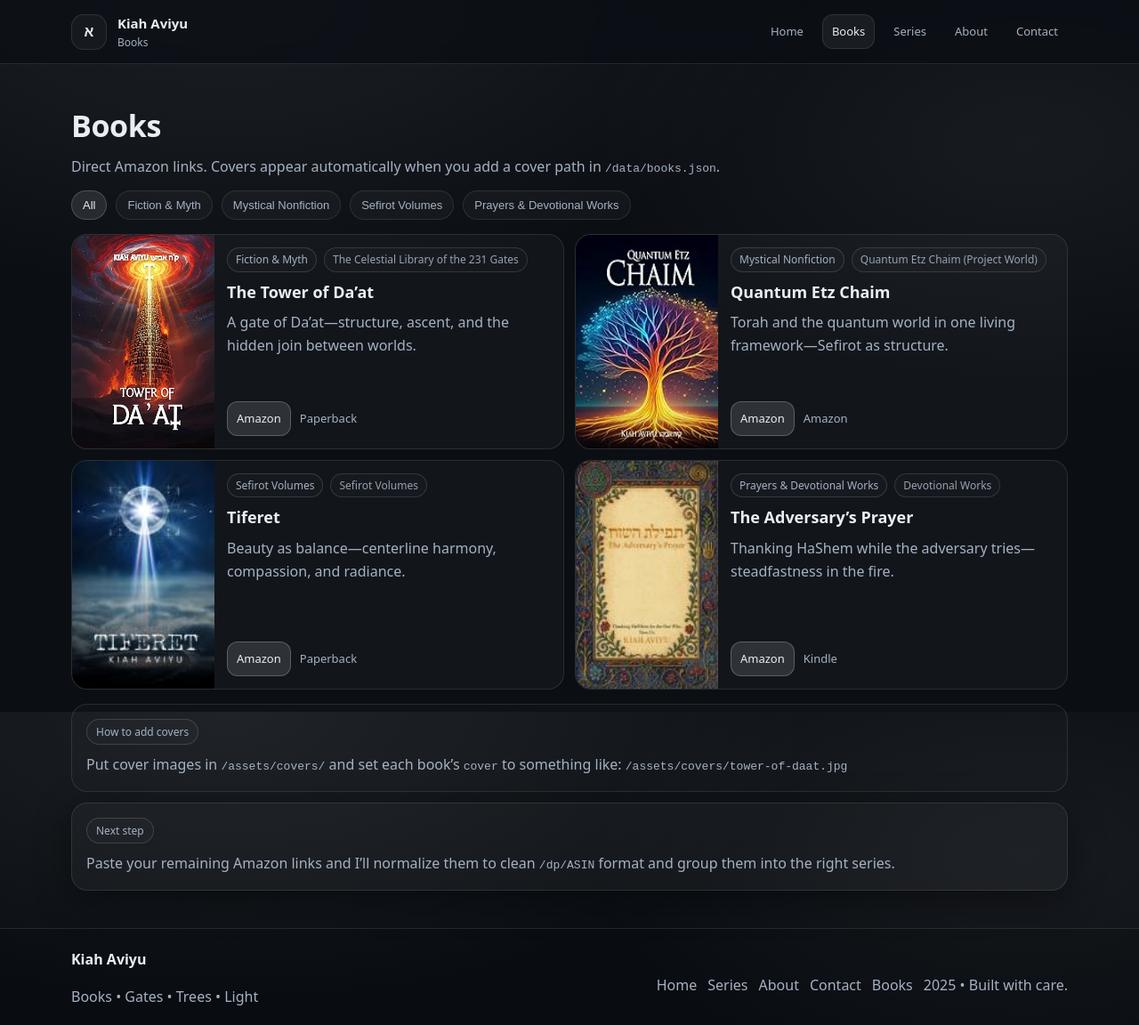
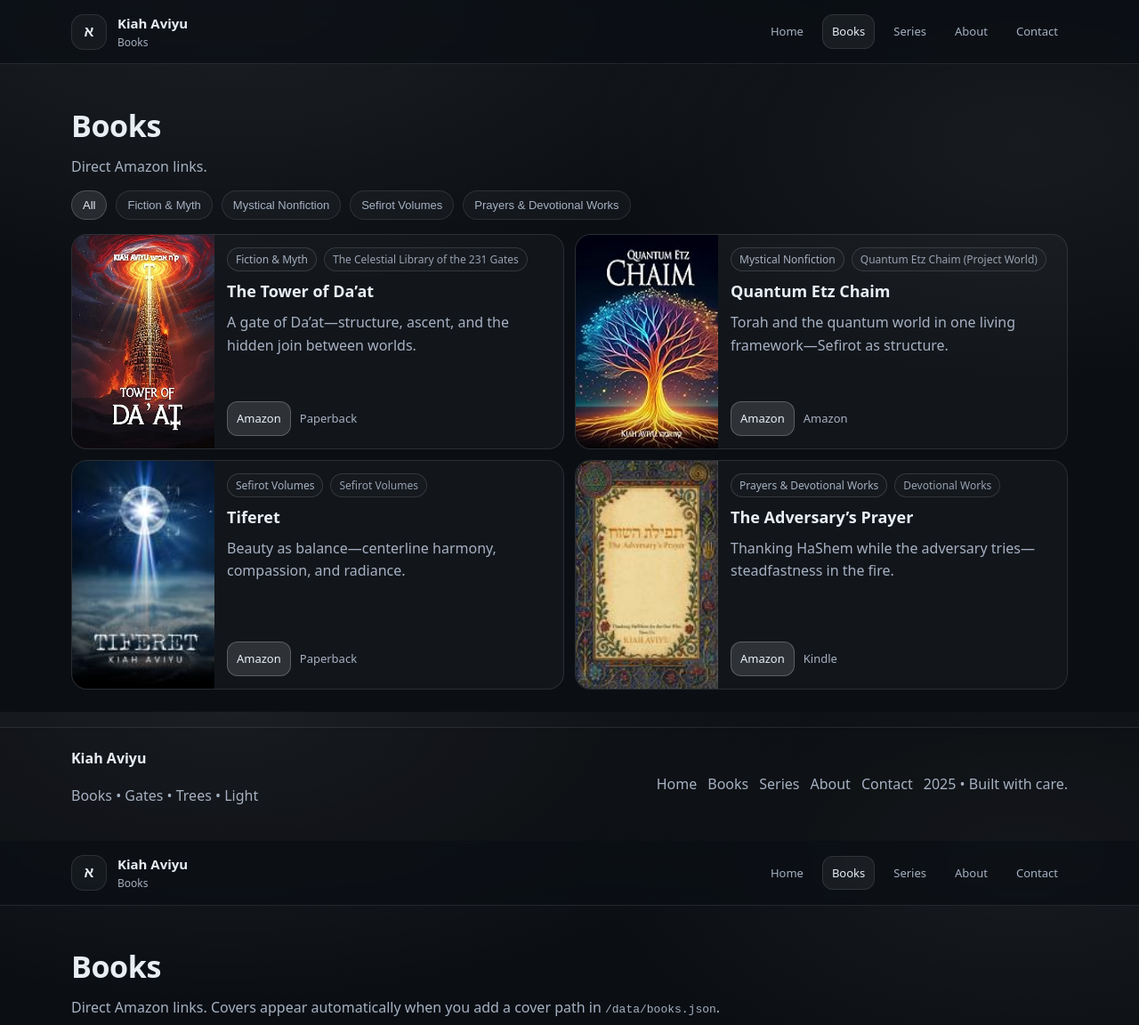
Before and after one commit to richardatf-oss/KiahAviyu, a plain HTML site: page books.html in a window 1280 px wide. Shown: the top 1152 px of the page at 89% size. Drawn offline with Linux system fonts and the light colour scheme.

Commit message:
Update books.html

```diff
--- a/books.html
+++ b/books.html
@@ -1,6 +1,81 @@
 <!doctype html>
 <html lang="en">
+<head><!doctype html>
+<html lang="en">
 <head>
+  <meta charset="utf-8" />
+  <meta name="viewport" content="width=device-width,initial-scale=1" />
+  <title>Books — Kiah Aviyu</title>
+  <meta name="description" content="Books by Kiah Aviyu — direct Amazon links, organized by category and series." />
+  <link rel="stylesheet" href="/css/styles.css?v=4" />
+</head>
+<body>
+  <a class="skip-link" href="#main">Skip to content</a>
+
+  <header class="site-header">
+    <div class="wrap header-row">
+      <div class="brand">
+        <div class="brand-mark">א</div>
+        <div class="brand-text">
+          <div class="brand-title">Kiah Aviyu</div>
+          <div class="brand-subtitle">Books</div>
+        </div>
+      </div>
+
+      <nav class="nav">
+        <a class="nav-link" href="/index.html">Home</a>
+        <a class="nav-link active" href="/books.html">Books</a>
+        <a class="nav-link" href="/series.html">Series</a>
+        <a class="nav-link" href="/about.html">About</a>
+        <a class="nav-link" href="/contact.html">Contact</a>
+      </nav>
+    </div>
+  </header>
+
+  <main id="main">
+    <section class="section">
+      <div class="wrap">
+        <div class="section-head">
+          <h1 class="page-title">Books</h1>
+          <p class="muted">Direct Amazon links.</p>
+        </div>
+
+        <div class="filters" aria-label="Book filters">
+          <button class="pill active" type="button" data-filter="all">All</button>
+          <button class="pill" type="button" data-filter="Fiction &amp; Myth">Fiction &amp; Myth</button>
+          <button class="pill" type="button" data-filter="Mystical Nonfiction">Mystical Nonfiction</button>
+          <button class="pill" type="button" data-filter="Sefirot Volumes">Sefirot Volumes</button>
+          <button class="pill" type="button" data-filter="Prayers &amp; Devotional Works">Prayers &amp; Devotional Works</button>
+        </div>
+
+        <div id="books-grid" class="book-grid" aria-live="polite"></div>
+      </div>
+    </section>
+  </main>
+
+  <footer class="site-footer">
+    <div class="wrap footer-grid">
+      <div>
+        <div class="footer-title">Kiah Aviyu</div>
+        <p class="muted">Books • Gates • Trees • Light</p>
+      </div>
+      <div class="footer-links">
+        <a href="/index.html">Home</a>
+        <a href="/books.html">Books</a>
+        <a href="/series.html">Series</a>
+        <a href="/about.html">About</a>
+        <a href="/contact.html">Contact</a>
+      </div>
+      <div class="footer-small muted">
+        <span id="year"></span> • Built with care.
+      </div>
+    </div>
+    <script src="/js/site.js?v=4"></script>
+    <script src="/js/books.js?v=4"></script>
+  </footer>
+</body>
+</html>
+
   <meta charset="utf-8" />
   <meta name="viewport" content="width=device-width,initial-scale=1" />
   <title>Books — Kiah Aviyu</title>
```
